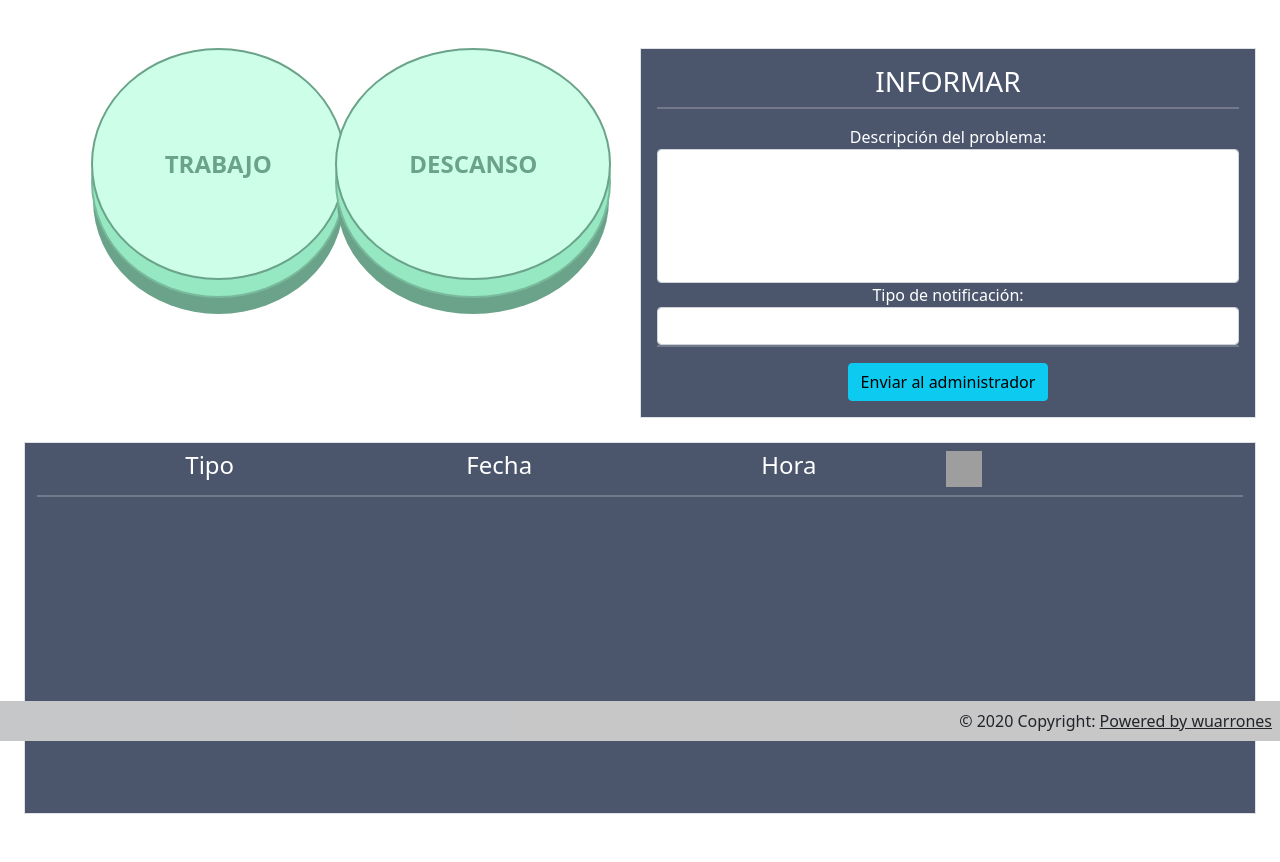
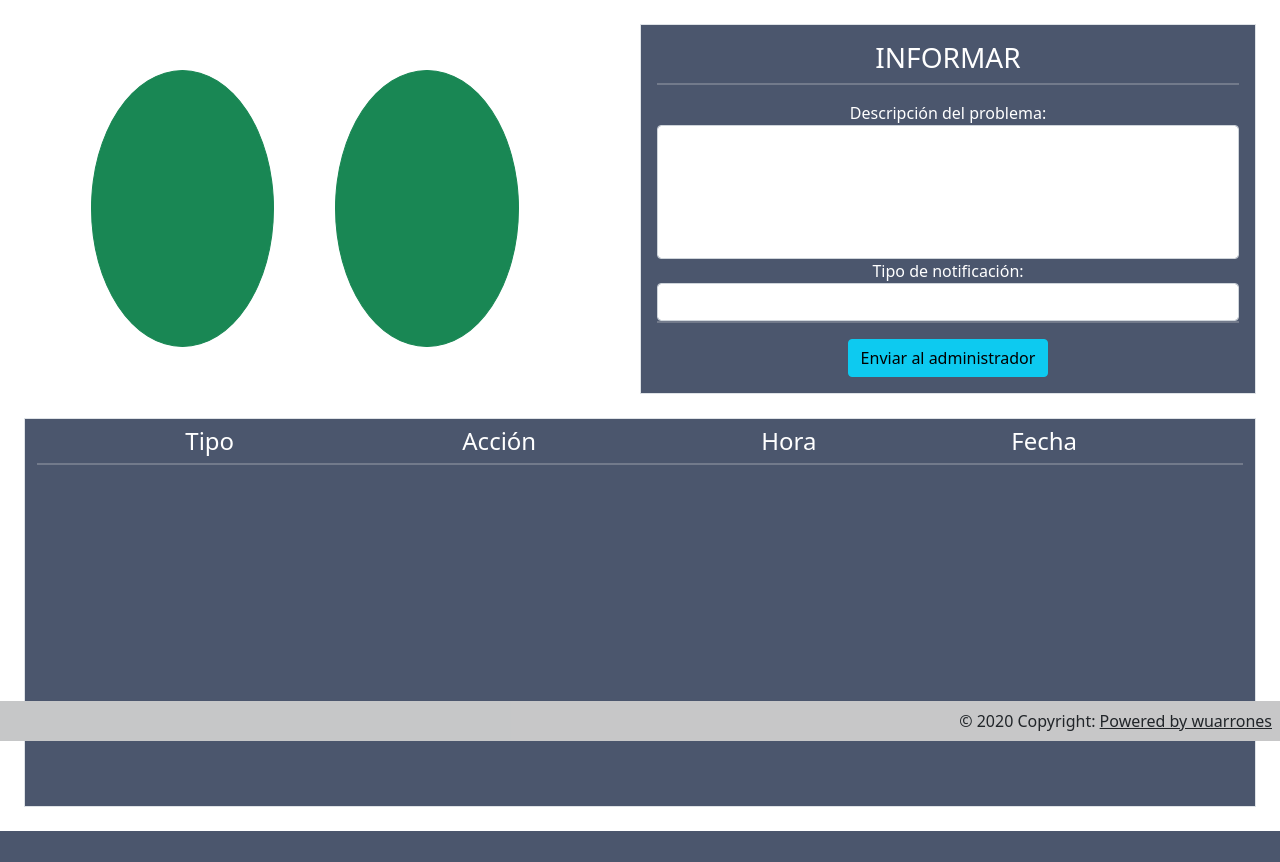
Before and after one commit to SSP-Projects/ProjectX, a Django app: template users_management/templates/middle/home.html in a window 1280 px wide. Shown: the part 59-921 px from the top of the page. After the commit the page ends 890 px from the top, so only its background shows below. Run offline with Django 3.2, Linux system fonts and the light colour scheme; the template is opened without the code that fills it: values that come from a table or form of the project are taken from there, others are empty; some libraries are stand-ins or nearby versions; grey boxes are pictures that could not be loaded.

Commit message:
cambios en el diseño del home y arreglos de bugs

```diff
--- a/static/css/home/home_styles.css
+++ b/static/css/home/home_styles.css
@@ -17,11 +17,17 @@
   *::before, *::after {
     box-sizing: border-box;
   }
-  ::-webkit-scrollbar {display: none;}
-
   #register_container {
-    height: 300px;
-    overflow-y: scroll;
+    height: 325px;
+    overflow-x: hidden;
+  }
+  /*Estilos scroll*/
+  ::-webkit-scrollbar {display: none;
+    width: 8px;
+  }
+  ::-webkit-scrollbar-thumb{
+    background: rgb(57, 59, 68,0.5);
+    border-radius: 5px;
   }
   hr {
     margin-top: 0rem;
--- a/templates/generic.html
+++ b/templates/generic.html
@@ -79,6 +79,7 @@
 
     <script src="{% static 'jquery/jquery-3.6.0.min.js' %}"></script>
     <script src="{% static 'bootstrap/js/bootstrap.min.js' %}"></script>
+    <script src="//cdn.jsdelivr.net/npm/sweetalert2@11"></script>
     <script src="https://kit.fontawesome.com/2d3dba4dd0.js" crossorigin="anonymous"></script>
     <script src="{% static 'js/index.js' %}"></script>
     {% block extra_scripts %}{% endblock %}
--- a/users_management/templates/middle/home.html
+++ b/users_management/templates/middle/home.html
@@ -8,19 +8,20 @@
 {% endblock %}
 
 {% block body %}
-<section class="container-fluid d-flex flex-wrap my-5">
+
+<section class="container-fluid d-flex flex-wrap my-4">
 
 <section id="top_section " class="container-fluid d-flex justify-content-end flex-wrap ">
   <section class="col-5 container-fluid  d-flex flex-wrap mx-5">
-    <div class="col-6">
-      <a href="#">
-      <button id="work-button" class="big-button" data-toggle="modal" data-target="#confirmationModal">trabajo</button>
-      </a>
+    <div class="col-6 align-middle  d-flex"style="align-items:center;">
+
+        <button id="work-button" class="btn btn-success rounded-circle w-75 h-75" data-toggle="modal" data-target="#confirmationModal"><img class="img-fluid"  id="work-button-img"></button>
+      <!--<button id="work-button" class="big-button" data-toggle="modal" data-target="#confirmationModal">trabajo</button>-->
+
     </div>
-    <div class="col-6">
-      <a href="#">
-        <button id="break-button" class="big-button" data-toggle="modal" data-target="#confirmationModal" disabled="true">descanso</button>
-      </a>
+    <div class="col-6 align-middle  d-flex"style="align-items:center;">
+        <button id="break-button" class="btn btn-success rounded-circle w-75 h-75" data-toggle="modal" data-target="#confirmationModal"><img class="img-fluid"  id="break-button-img"></button>
+       <!-- <button id="break-button" class="big-button" data-toggle="modal" data-target="#confirmationModal" disabled="true">descanso</button>-->
     </div>
   </section>
   <!--MANDADOR DE TICKETS-->
@@ -38,57 +39,39 @@
 </section>
 <section class="container-fluid d-flex flex-wrap justify-content-center text-center font-white mt-4 ">
   <div class="container-fluid background-blue  border">
-    <div class="container-fluid row mx-1  py-2">
-        <h4 class="col-3">Tipo</h4>
-        <h4 class="col-3">Fecha</h4>
-        <h4 class="col-3">Hora</h4>
-        <img class="col-3" id="refreshButton" src="{% static 'media/images/refresh_button.png' %}"  alt="refresh">
+    <div class="container-fluid row mx-1  py-2 ">
+        <h4 class="col-3 my-0">Tipo</h4>
+        <h4 class="col-3 my-0">Acción</h4>
+        <h4 class="col-3 my-0">Hora</h4>
+        <div class="col-3 container-fluid row">
+          <h4 class="col-10 my-0">Fecha</h4>
+          <!--
+            <img class="col-2" id="refreshButton" src="{% static 'media/images/refresh_button.png' %}"  alt="refresh">
+
+          -->
+        <script src="https://cdn.lordicon.com/libs/frhvbuzj/lord-icon-2.0.2.js"></script>
+        <a class="col-2" href="#" id="#refreshButton">
+          <lord-icon
+
+              src="https://cdn.lordicon.com/krmfspeu.json"
+              trigger="click"
+              colors="primary:#16a9c7,secondary:#86c716"
+              stroke="68"
+              scale="60"
+              axis-x="49"
+              style="width:60px;height:40px">
+          </lord-icon>
+        </a>
+        </div>
 
     </div>
     <hr>
     <div id="register_container">
 
     </div>
-    </section>
+  </div>
+</section>
 
-            <!--{% for employee in employees %}
-    <div class="container-fluid row">
-        <h3 class="col-3">{{ employee.dni }}</h3>
-        <h3 class="col-8">{{ employee.name }} {{ employee.surname }}</h3>
-        <div class="container-fluid col-1">
-            <button class="btn col-3" data-toggle="modal" data-target="#createUserModal" data-whatever="Editar Usuario">R</button>
-            <button class="btn col-3">V</button>
-            <button class="btn col-3">D</button>
-        </div>
-    </div>
-     {% endfor %}-->
-
-
-
-
-
-    <!--
-  <div class=" col-sm-12 col-md-6 relative text-end m-4">
-    <a href="#">
-        <img class="blur borderR-20px" src="{% static 'media/images/enter_work_background.png' %}" alt="enter_work_background">
-        <div class="image_text ">
-           <h5 class="pr-3 pl-3 mb-2 mx-5">ENTRAR TRABAJO</h5>
-
-        </div>
-    </a>
-  </div>
-
-
-    <div class=" col-sm-12 col-md-6 relative text-end m-4">
-    <a href="#">
-        <img class="blur borderR-20px" src="" alt="">
-        <div class="image_text ">
-           <h5 class="pr-3 pl-3 mb-2 mx-5">hkk</h5>
-        </div>
-    </a>
-  </div>
-
--->
     <!-- Modal -->
 <!-- Button trigger modal -->
 <!-- Modal -->
@@ -116,16 +99,34 @@
 {% block extra_scripts %}
 <script>
 $(document).ready(function(){
-
+  $('#confirmationButtonSuccess').click(function() {
+    location.reload();
+  })
+  $('#confirmationButtonError').click(function() {
+    location.reload();
+  })
   var workingStatus = '{{workingStatus}}';
   var textToShowInModal ="default"
   var data = {}
   if(workingStatus == "isntWorking"){
             $("#break-button" ).prop('disabled', true)
+            $("#work-button-img").prop('src', "{% static 'media/images/enter_work_icon.png' %}")
+            $("#break-button-img").prop('src', "{% static 'media/images/enter_break_icon.png' %}")
+            $("#work-button" ).prop('title',"Entrar al trabajo")
+            $("#break-button" ).prop('title',"No puedes entrar al descanso sin haber entrado al trabajo")
   }else if(workingStatus == "isWorking"){
               $("#break-button" ).prop('disabled', false)
+              $("#work-button-img").prop('src', "{% static 'media/images/exit_work_icon.png' %}")
+              $("#break-button-img").prop('src', "{% static 'media/images/enter_break_icon.png' %}")
+              $("#work-button" ).prop('title',"Salir del trabajo")
+              $("#break-button" ).prop('title',"Entrar al descanso")
   }else if(workingStatus == "breaking"){
+              $("#work-button-img").prop('src', "{% static 'media/images/exit_work_icon.png' %}")
+              $("#break-button-img").prop('src', "{% static 'media/images/enter_work_icon.png' %}")
+              $("#work-button" ).prop('title',"No puedes salir del trabajo sin haber salido del descanso")
+              $("#break-button" ).prop('title',"Salir del descanso")
               $("#work-button" ).prop('disabled', true)
+              $("#break-button" ).prop('disabled', false)
   }
 
   $('#confirmationModal').on('show.bs.modal', function (event) {
@@ -194,16 +195,37 @@ $(document).ready(function(){
        data: data,
        headers: {'X-CSRFToken': "{{csrf_token}}"},
        success: function (data) {
-        alert("Correcto")
+
+          Swal.fire({
+            icon: 'success',
+            title: 'Guardado, ¡gracias!',
+            showConfirmButton: false,
+            timer: 1500,
+            backdrop: `
+              rgba(80,80,80,0.4)
+            `
+          })
+          .then(()=> location.reload());
 
         },
         error: function(jqxhr) {
-            alert("Error");
+
+          Swal.fire({
+            icon: 'error',
+            title: 'Oops...',
+            text: '¡Algo ha salido mal!',
+            footer: '<a href>¿Porque he tenido este problema?</a>',
+            backdrop: `
+              rgba(0,0,123,0.4)
+            `
+          })
+          .then(()=> location.reload());
         }
     });
   }
+//GET DE LAS INTERACCIONES
+function refreshInteractions(){
 
-  $("#refreshButton").click(function() {
     $.ajax({
        url: '/ajax/get_employee_job_interactions/',
        type: 'GET',
@@ -226,7 +248,8 @@ $(document).ready(function(){
           if (month < 10) {
             month = '0' + month;
           }
-          datetimeResolved = year+'-' + month + '-'+dt
+          dateResolved = year+'-' + month + '-'+dt
+          timeResolved = date.toLocaleTimeString('es-ES')
 
           interactionTypeResolved = ""
           if(interaction.fields.interaction_type == "work"){
@@ -237,16 +260,19 @@ $(document).ready(function(){
 
           stateResolved = ""
           if(interaction.fields.state == 0){
-            stateResolved ="Entrada"
+            stateResolved = "Entrada"
           }else{
-            stateResolved ="Salida"
+            stateResolved = "Salida"
           }
 
           $("#register_container").append(`
             <div  class="container-fluid background-grey font-black row m-1  py-1">
-              <h5 class="col-3">`+datetimeResolved+`</h5>
+              <h5 class="col-3">`+interactionTypeResolved+`</h5>
               <h5 class="col-3">`+stateResolved+`</h5>
-              <h5 class="col-3">`+interactionTypeResolved+`</h5>
+              <h5 class="col-3">`+timeResolved+`</h5>
+              <div class="col-3 container-fluid row">
+                <h5 class="col-10">`+dateResolved+`</h5>
+              </div>
             </div>`
           );
 
@@ -256,10 +282,11 @@ $(document).ready(function(){
             alert("Error refreshing");
         }
     });
+  }
+  refreshInteractions()
   });
 
-  $("#refreshButton").click()
-});
+
 </script>
  <!--
    <script src="{% static 'js/home.js' %}"></script>
--- a/users_management/views.py
+++ b/users_management/views.py
@@ -41,7 +41,7 @@ def home(request):
 
 def getEmployeeInteractions(request):
     actual_employee =Employee.objects.get(user=request.user)
-    employee_interactions = Interaction.objects.filter(employee = actual_employee)
+    employee_interactions = Interaction.objects.filter(employee = actual_employee).order_by('-date_time')
 
     interactions_json = serializers.serialize('json',employee_interactions)
     return HttpResponse(interactions_json, content_type="application/json")
```
Also changed, not shown: static/media/images/enter_break_icon.png (added), static/media/images/enter_work.png (added), static/media/images/enter_work_icon.png (added), static/media/images/exit_work_icon.png (added), static/media/images/notifications_icon.png (added), static/media/images/refresh_button.jpg (added), static/media/images/refresh_button.png (added), 1 other file.
